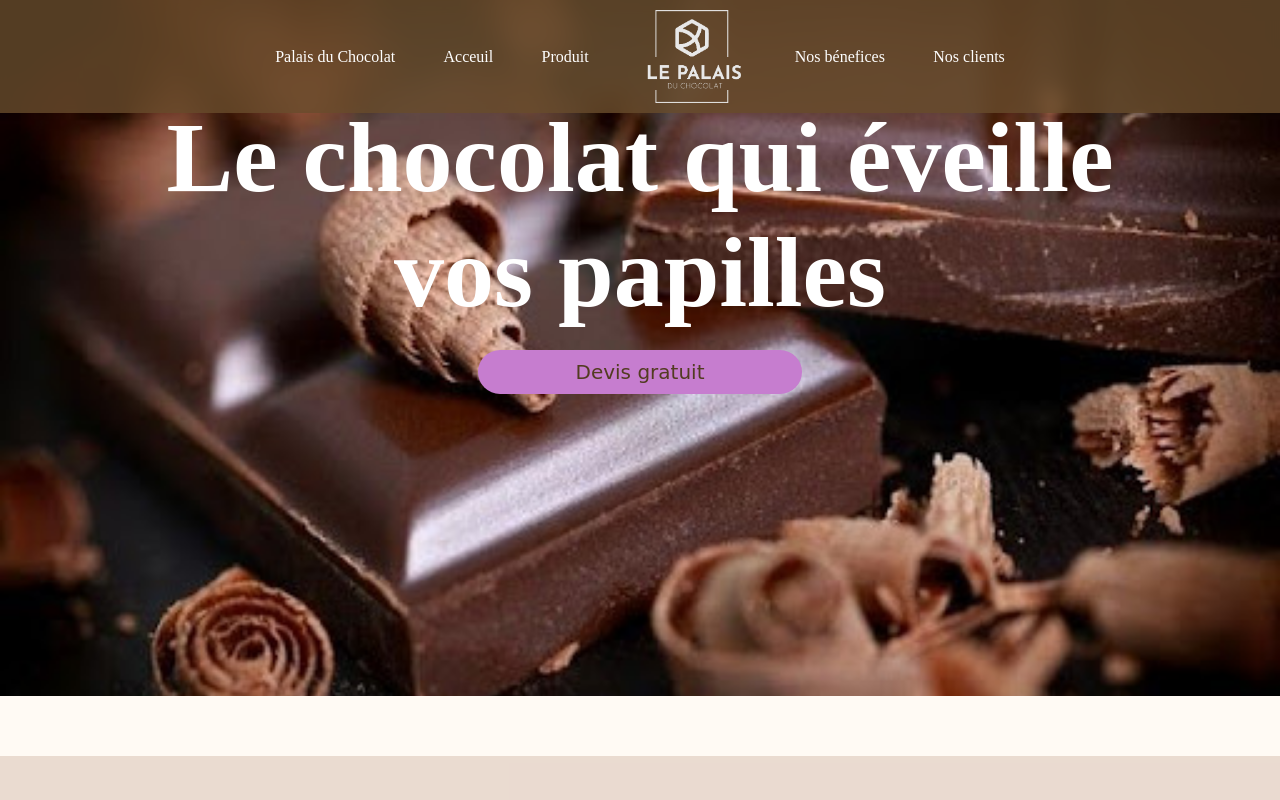
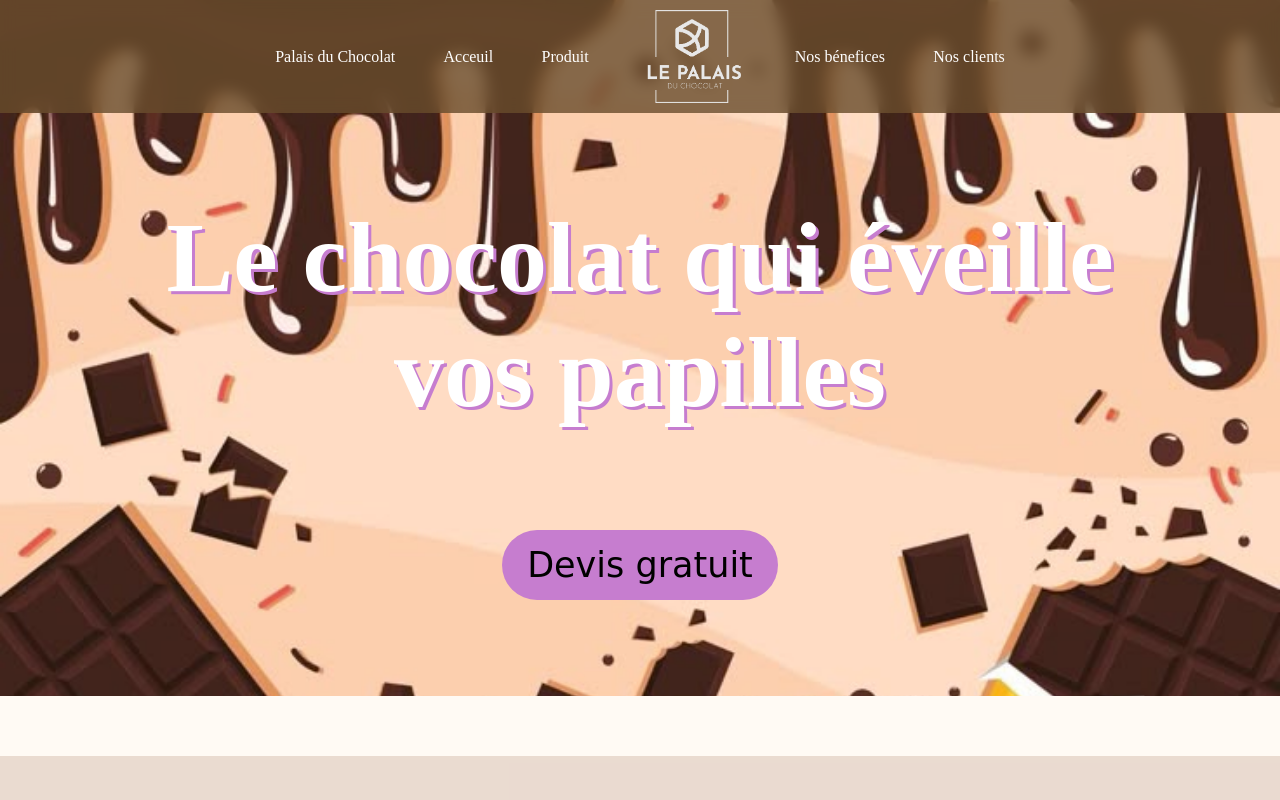
Before and after one commit to xXRakunXx0/PalaisduChocolat, a plain HTML site: page index.html in a window 1280 px wide. Shown: the top 800 px of the page. Drawn offline with nearby package versions, Linux system fonts and the light colour scheme; a web font is replaced by a local one.

Commit message:
modification_du_hero

```diff
--- a/app.js
+++ b/app.js
@@ -42,9 +42,9 @@ function AfficherLeSlogan(donnee) {
   document.getElementById("containerCarte").innerHTML += `
 
      <section class="hero">
-            <div class="textCenter">
+            <div class="textCenter top100">
                 <h1>${donnee.slogan}</h1>
-                <a href="" class="btm BlurAndBgc top20 marginAuto">${donnee.bouton}</a>
+                <a href="" class="btm BlurAndBgc top100 marginAuto">${donnee.bouton}</a>
             </div>
         </section>
 
--- a/style.css
+++ b/style.css
@@ -201,6 +201,7 @@ body{
  h1{
     color: white;
     font-size: 100px;
+    text-shadow: 3px 3px rgb(198, 125, 207);
  }
 
  h2{
@@ -248,22 +249,24 @@ body{
 
 /* Section Acceuil */
 .hero{
-    background-image: url(asset/chocola.jpg);
+    background-image: url(asset/Hero3.jpeg);
      height: 87vh;
     background-repeat: no-repeat;
     background-size: cover;
     padding: 100px;
+    object-fit: none;
 }
 
 .btm{
     background-color: rgb(198, 125, 207);
-    width: 30%;
-    padding: 10px;
+    width: fit-content;
+    padding: 15px 25px;
     border-radius: 40px;
-    color: rgb(82, 59, 33);
-    font-size: 20px;
+    color: black;
+    font-size: 35px;
     display: block;
     font-family: "Playwrite DK Loopet", cursive;
+
 }
 
 /* Section Nos Produits */
```
Also changed, not shown: asset/Hero2.jpg (added), asset/Hero3.jpeg (added).
